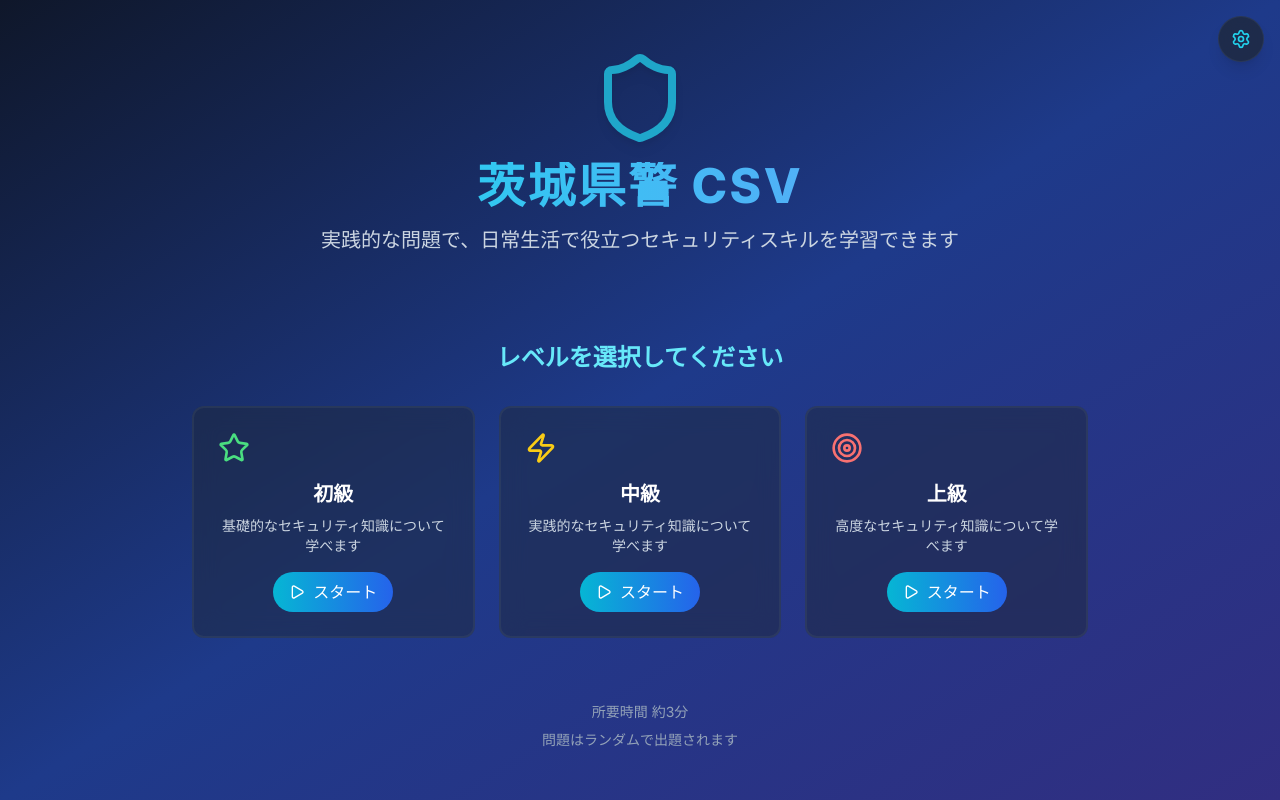
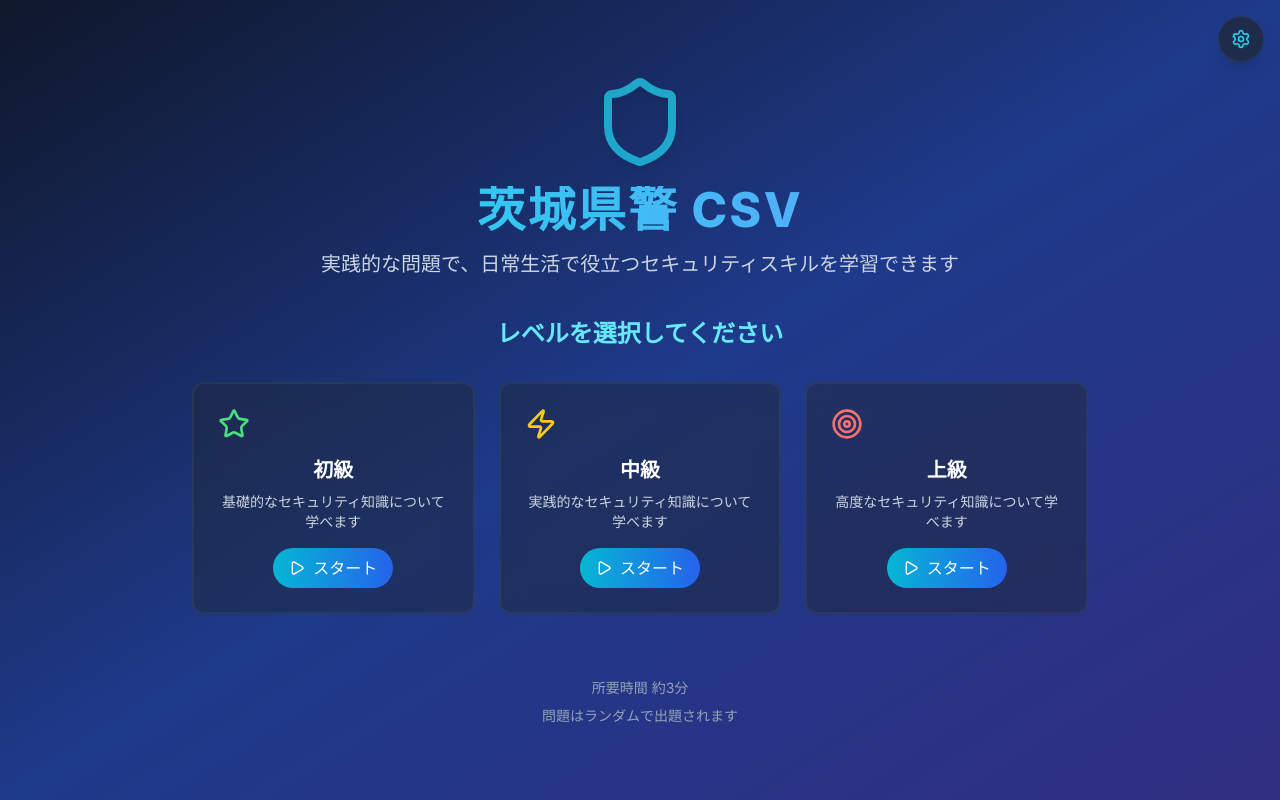
Before and after one commit to Juna1013/security-quiz-app, a Next.js app: page / in a window 1280 px wide. Built offline with nearby package versions, Linux system fonts and the light colour scheme.

Commit message:
レイアウトの微調整

```diff
--- a/src/app/page.tsx
+++ b/src/app/page.tsx
@@ -47,14 +47,14 @@ export default function Home() {
   }
 
   return (
-    <div className={`min-h-screen text-theme-primary flex flex-col items-center justify-center px-4 transition-colors duration-300 ${
+    <div className={`min-h-screen text-theme-primary flex flex-col items-center justify-center px-6 transition-colors duration-300 ${
       theme === 'light'
         ? 'bg-gradient-to-br from-slate-50 via-blue-50 to-indigo-100'
         : 'bg-gradient-to-br from-slate-900 via-blue-900 to-indigo-900'
     }`}>
 
       {/* ヒーローセクション */}
-      <div className="text-center mb-16 animate-fadeIn">
+      <div className="text-center mb-4 animate-fadeIn">
         <div className="mb-6">
           <Shield className={`w-24 h-24 mx-auto drop-shadow-lg animate-pulse mb-4 ${
             theme === 'light' ? 'text-blue-600' : 'text-cyan-400'
```
